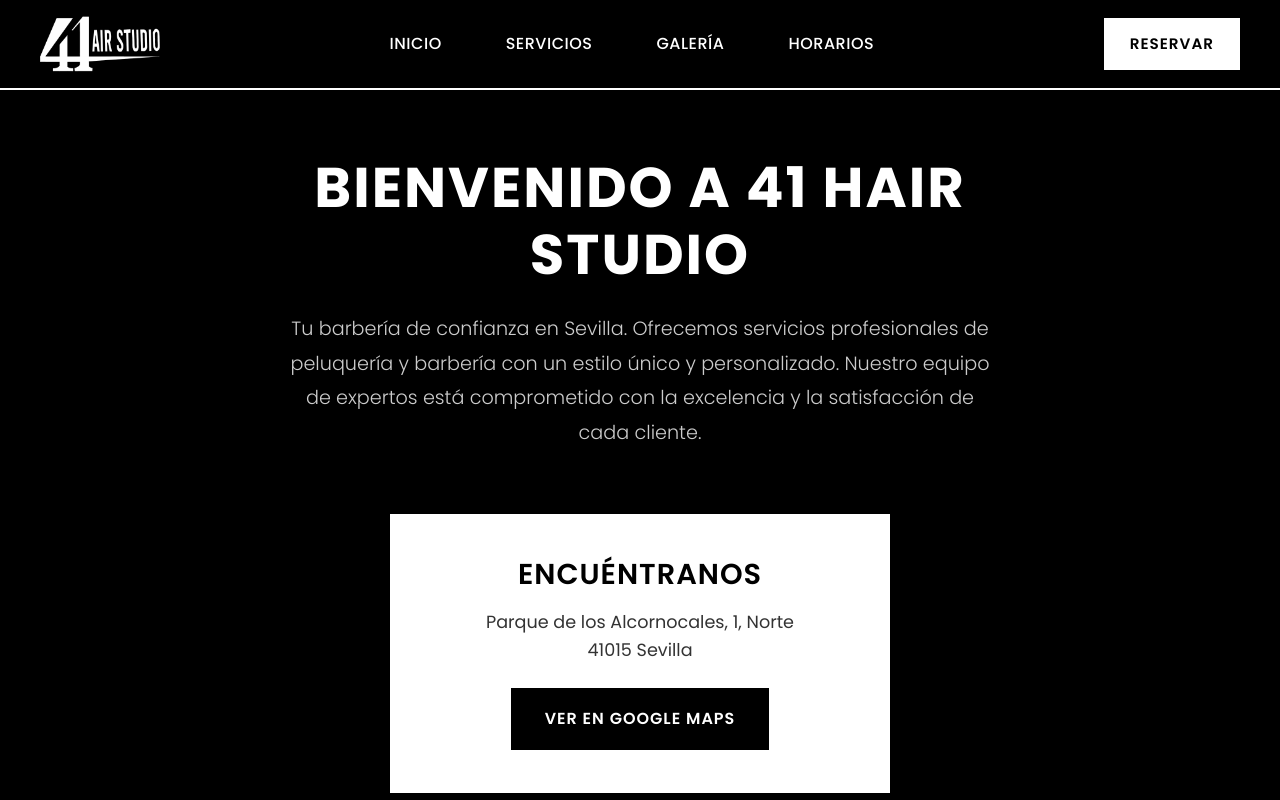
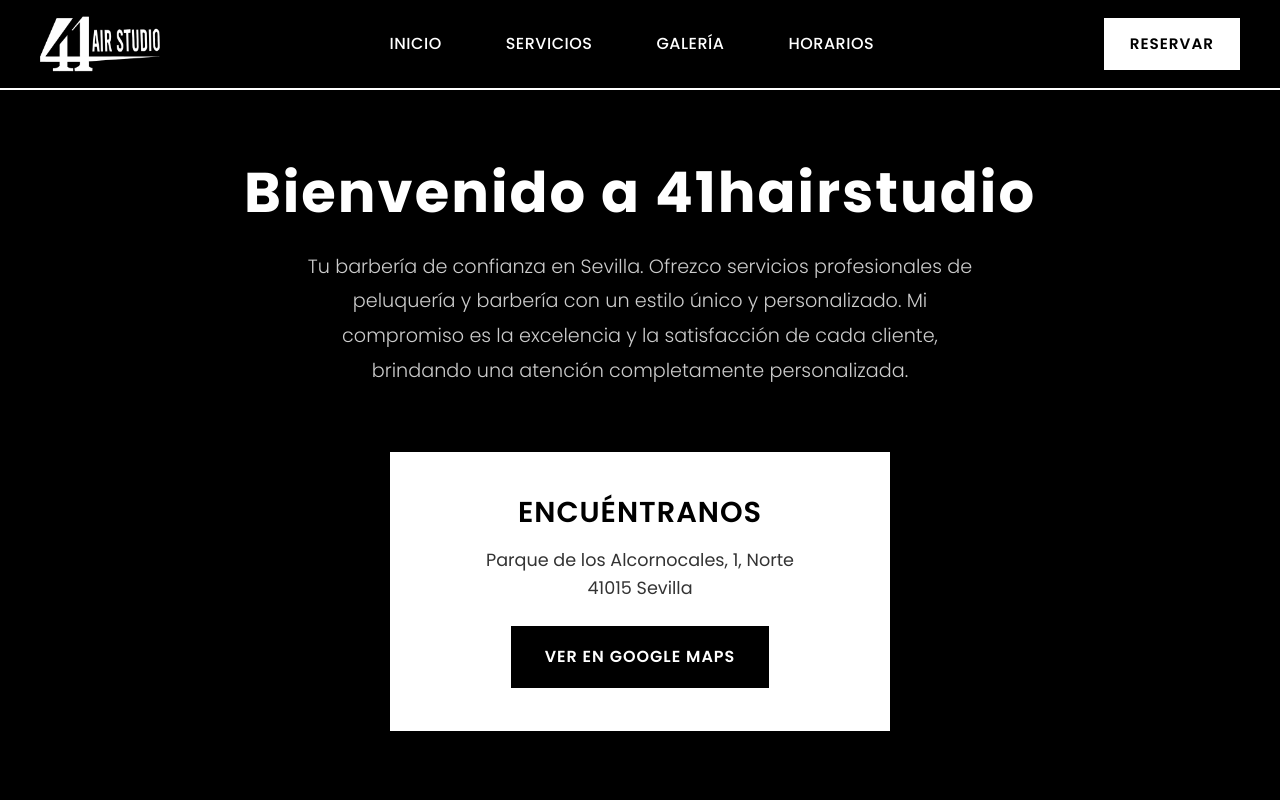
Before and after one commit to 41hairstudio/single-page-app, a React (Vite) app: page / in a window 1280 px wide. Shown: the top 800 px of the page. Built offline with nearby package versions, Linux system fonts and the light colour scheme; no server answers.

Commit message:
logo ventana acabado

```diff
--- a/index.html
+++ b/index.html
@@ -2,7 +2,7 @@
 <html lang="es">
   <head>
     <meta charset="UTF-8" />
-    <link rel="icon" type="image/svg+xml" href="/vite.svg" />
+    <link rel="icon" type="image/svg+xml" href="/src/assets/logo-cuadrado.png" />
     <meta name="viewport" content="width=device-width, initial-scale=1.0" />
     <meta name="description" content="Barbería Elegante - Estilo y tradición desde 1985. Cortes de pelo, arreglo de barba y más servicios profesionales." />
     <title>41hairstudio</title>
--- a/src/components/Hero.css
+++ b/src/components/Hero.css
@@ -29,7 +29,6 @@
   font-weight: 700;
   margin-bottom: 1.5rem;
   letter-spacing: 2px;
-  text-transform: uppercase;
   line-height: 1.2;
 }
 
--- a/src/components/Hero.tsx
+++ b/src/components/Hero.tsx
@@ -5,12 +5,12 @@ const Hero = () => {
     <section className="hero" id="inicio">
       <div className="hero-container">
         <div className="hero-content">
-          <h1 className="hero-title">Bienvenido a 41 Hair Studio</h1>
+          <h1 className="hero-title">Bienvenido a 41hairstudio</h1>
           <p className="hero-subtitle">
-            Tu barbería de confianza en Sevilla. Ofrecemos servicios profesionales
+            Tu barbería de confianza en Sevilla. Ofrezco servicios profesionales
             de peluquería y barbería con un estilo único y personalizado.
-            Nuestro equipo de expertos está comprometido con la excelencia
-            y la satisfacción de cada cliente.
+            Mi compromiso es la excelencia y la satisfacción de cada cliente,
+            brindando una atención completamente personalizada.
           </p>
         </div>
 
@@ -35,3 +35,7 @@ const Hero = () => {
 };
 
 export default Hero;
+
+/*
+I'd like to automate a barber shop system where you can book an hour to have a hair cut. You can schedule it from 10:00AM to 2:00PM and 5:00PM to 8:30PM from monday to friday and from 10:00AM to 2:00PM on saturdays. Sundays and holidays are closed. I want to implement a chat on my app in a model with a simple form. You can also cancel your reservation through the chat. At the moment after doing a book you receive a confirmation email with the details of your reservation. The same happens when you cancel it. Also, the barber must recive a notification with a button to add the book to his calender android or ios calendar. If the book is canceled the appointment must be removed from the calendar. Of course, if an hour is booked that hour must not be available for other users.
+*/
```
Also changed, not shown: src/assets/logo-cuadrado.png (added), src/assets/logo.jpeg (deleted).
